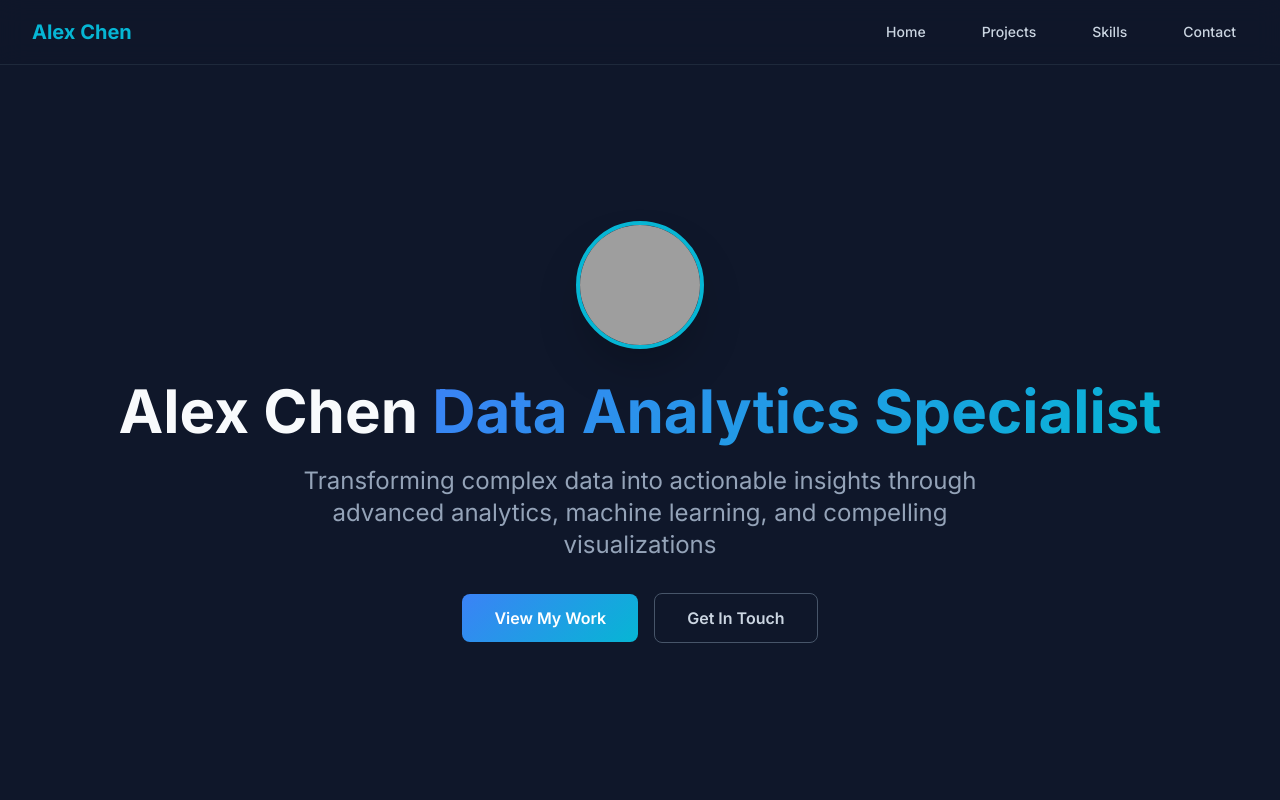
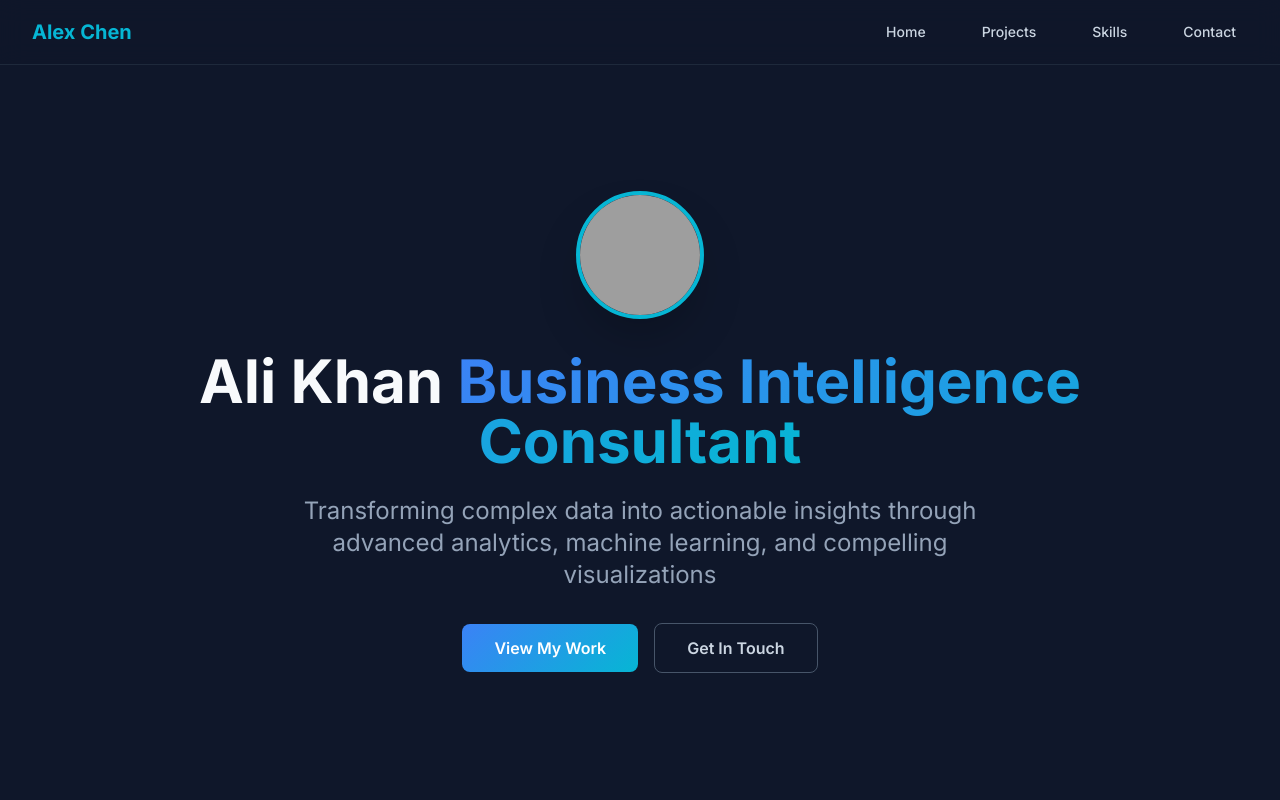
Before and after one commit to alik6-DA/portfolio, a plain HTML site: page index.html in a window 1280 px wide. Shown: the top 800 px of the page. Drawn offline with nearby package versions, Linux system fonts and the light colour scheme; grey boxes are pictures that could not be loaded.

Commit message:
Update index.html

```diff
--- a/index.html
+++ b/index.html
@@ -3,7 +3,7 @@
 <head>
     <meta charset="UTF-8">
     <meta name="viewport" content="width=device-width, initial-scale=1.0">
-    <title>Alex Chen - Data Analytics Portfolio</title>
+    <title>Ali Khan - Business Intelligence Portfolio </title>
     <meta name="description" content="Professional data analytics portfolio showcasing machine learning, data visualization, and statistical analysis projects">
 
     <!-- Tailwind CSS -->
@@ -177,8 +177,8 @@
                 </div>
 
                 <h1 class="text-4xl md:text-6xl font-bold mb-6">
-                    <span class="text-slate-50">Alex Chen</span>
-                    <span class="data-gradient-text"> Data Analytics Specialist</span>
+                    <span class="text-slate-50">Ali Khan</span>
+                    <span class="data-gradient-text"> Business Intelligence Consultant</span>
                 </h1>
 
                 <p class="text-xl md:text-2xl text-slate-400 mb-8 max-w-3xl mx-auto">
```
